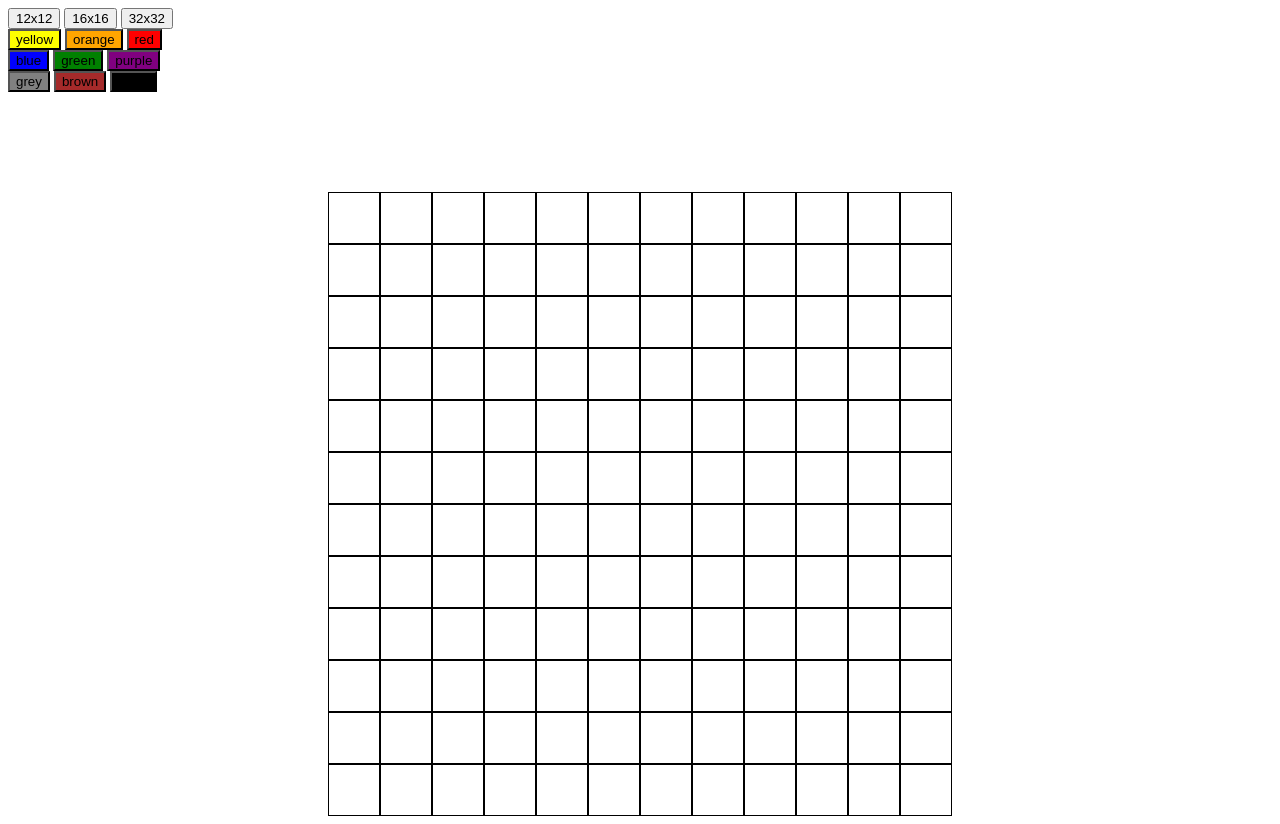
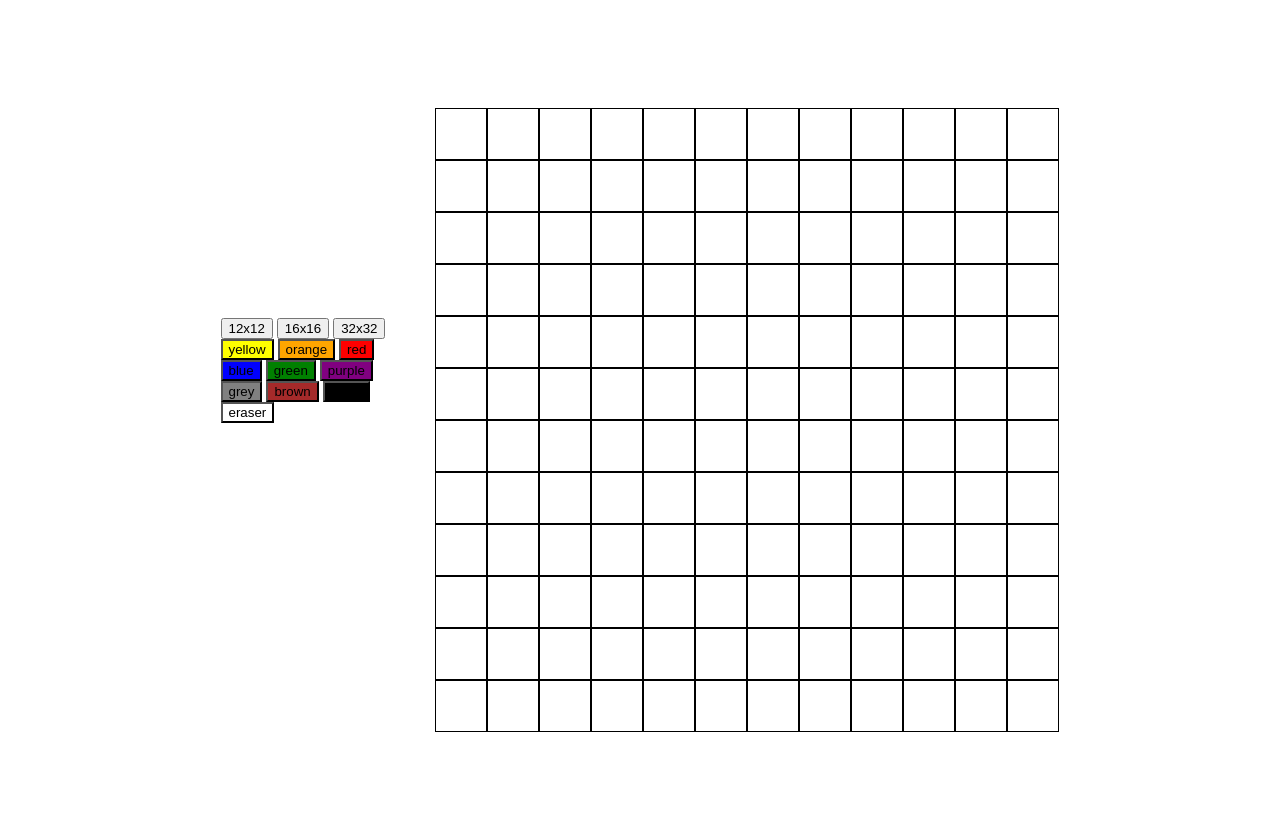
Before and after one commit to KawalaE/Etch-a-sketch, a plain HTML site: page index.html in a window 1280 px wide. After the commit the page ends 800 px from the top, so only its background shows below. Drawn offline with Linux system fonts and the light colour scheme.

Commit message:
Add eraser to the sketch panel

```diff
--- a/index.html
+++ b/index.html
@@ -9,6 +9,8 @@
     </head>
     <body>
         <script src="script.js" defer></script>
+        <div class="page-content">
+            <div class = "panel">
                 <div class="resolution">
                     <button class="res12">12x12</button>
                     <button class="res16">16x16</button>
@@ -30,6 +32,12 @@
                         <button  class="brown">brown</button >
                         <button class="black">black</button>
                     </div>
+                    <div class="additional-options">
+                        <button class="eraser">eraser</button>
+
+                    </div>
+                </div>
+            </div>
         </div>
     </body>
 </html>
--- a/script.js
+++ b/script.js
@@ -3,6 +3,8 @@ let horizontalArray = [];
 let mouseDown = 0;
 let colorClass = 'active';
 let child = document.getElementsByClassName('grid');
+let pageContent = document.querySelector('.page-content');
+
 
 function drawSquares(squareInfo){
     document.addEventListener('mousedown', () => mouseDown = 1);
@@ -20,7 +22,7 @@ function drawSquares(squareInfo){
 function createGrid(resolution, squareDimension){
     let grid = document.createElement('div');
     grid.classList.add('grid')
-    document.body.appendChild(grid);
+    pageContent.appendChild(grid);
 
     for (let i = 0; i < resolution; i++){
         verticalArray[i] = document.createElement('div');
@@ -64,14 +66,19 @@ function colorChoice(){
     let black = document.querySelector('.black');
     black.addEventListener('click', () => colorClass = 'black');
 
+    let eraser = document.querySelector('.eraser');
+    eraser.addEventListener('click', () => colorClass = 'eraser');
+
 }
 numOfSquares = 12;
 createGrid(numOfSquares, 'minSquare');
 drawSquares('.minSquare');
 
+
+
 let smallSquare = document.querySelector('.res12');
     smallSquare.addEventListener('click', () => {
-    document.body.removeChild(child[0]);
+    pageContent.removeChild(child[0]);
     numOfSquares = 12;
     createGrid(numOfSquares, 'minSquare');
     drawSquares('.minSquare');
@@ -79,7 +86,7 @@ let smallSquare = document.querySelector('.res12');
 
 let medSquare = document.querySelector('.res16');
     medSquare.addEventListener('click', () => {
-    document.body.removeChild(child[0]);
+    pageContent.removeChild(child[0]);
     numOfSquares = 16;
     createGrid(numOfSquares, 'midSquare');
     drawSquares('.midSquare');
@@ -87,7 +94,7 @@ let medSquare = document.querySelector('.res16');
 
 let largeSquare = document.querySelector('.res32');
     largeSquare.addEventListener('click', () => {
-    document.body.removeChild(child[0]);
+    pageContent.removeChild(child[0]);
     numOfSquares = 32;
     createGrid(numOfSquares, 'largeSquare');
     drawSquares('.largeSquare');
--- a/styles.css
+++ b/styles.css
@@ -34,6 +34,13 @@
     margin-top: 100px;
 }
 
+.page-content{
+    display: flex;
+    align-items: center;
+    justify-content: center;
+    gap: 50px;
+
+}
 .active{
     background-color: black;
 }
@@ -65,3 +72,7 @@
 .black{
     background-color: black;
 }
+
+.eraser{
+    background-color: white;
+}
```
Lines whose indentation alone changed are shown as unchanged.
